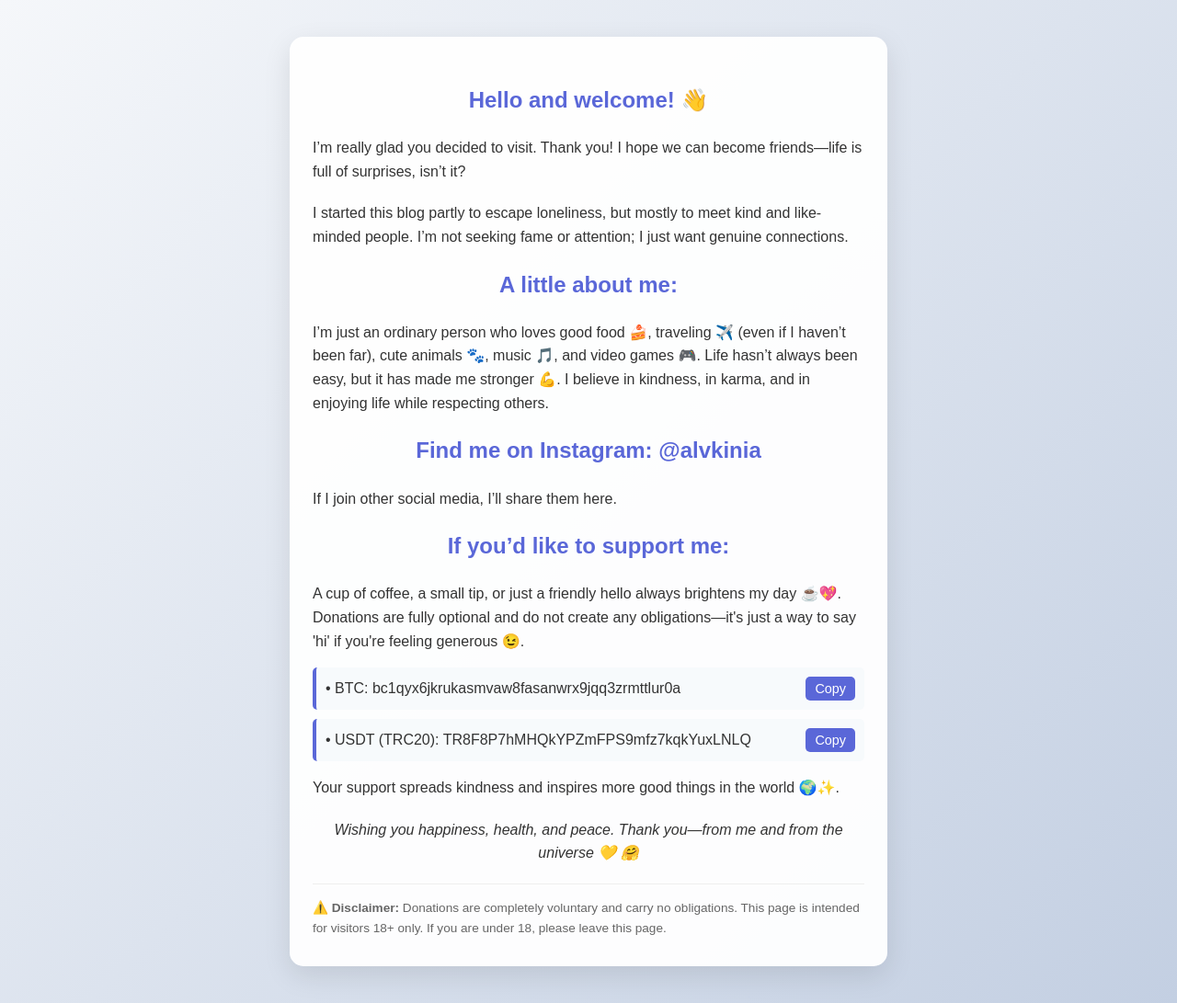
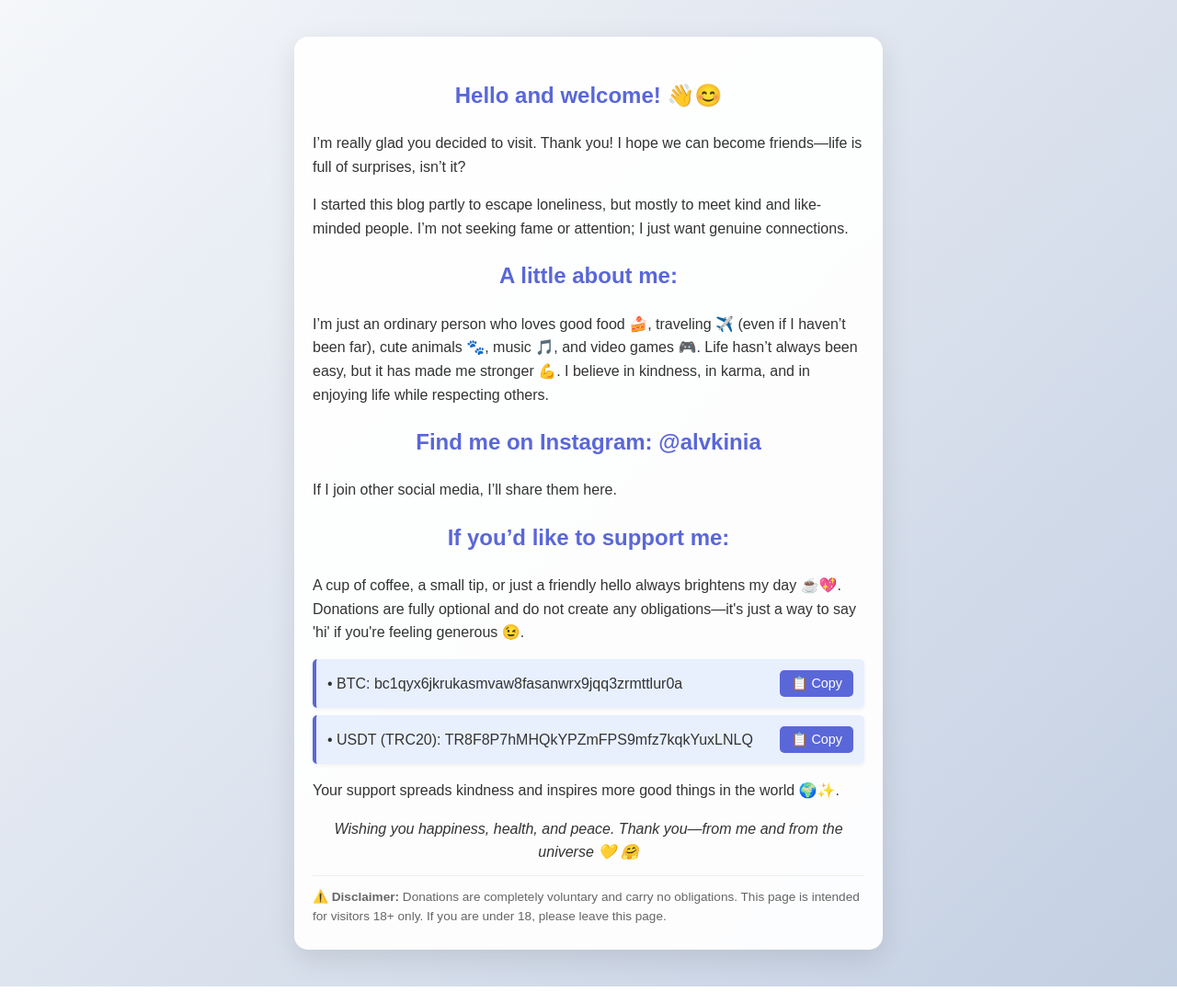
Before and after one commit to Alvkinia/donate, a plain HTML site: page index.html in a window 1280 px wide. Shown: the whole page at 92% size. Drawn offline with Linux system fonts and the light colour scheme.

Commit message:
Update index.html

```diff
--- a/index.html
+++ b/index.html
@@ -26,7 +26,7 @@
             background: rgba(255,255,255,0.95);
             border-radius: 15px;
             box-shadow: 0 10px 30px rgba(0, 0, 0, 0.1);
-            padding: 30px 25px; /* Чуть меньше padding для компактности на телефоне */
+            padding: 25px 20px; /* Уменьшил для компактности */
             margin: 20px auto;
             opacity: 0;
             transform: translateY(30px);
@@ -39,7 +39,7 @@
         }
 
         section {
-            margin-bottom: 20px; /* Компактные отступы между секциями */
+            margin-bottom: 12px; /* Компактнее отступы */
         }
 
         h1, h2 {
@@ -54,7 +54,7 @@
 
         p, ul {
             text-align: left;
-            margin-bottom: 15px; /* Уменьшил для одного экрана */
+            margin-bottom: 12px; /* Уменьшил для одного экрана */
         }
 
         ul {
@@ -63,11 +63,12 @@
         }
 
         li {
-            margin-bottom: 10px;
-            padding: 10px;
-            background: #f7fafc;
+            margin-bottom: 8px; /* Ещё компактнее */
+            padding: 12px; /* Немного больше внутри для уюта */
+            background: #e8f0fe; /* Темнее, теплее — не сухо */
             border-left: 4px solid #5a67d8;
             border-radius: 5px;
+            box-shadow: 0 2px 4px rgba(0,0,0,0.05); /* Лёгкая тень для глубины */
             display: flex;
             justify-content: space-between;
             align-items: center;
@@ -89,7 +90,7 @@
             background: #5a67d8;
             color: white;
             border: none;
-            padding: 5px 10px;
+            padding: 6px 12px; /* Чуть больше для удобства тычка */
             border-radius: 5px;
             cursor: pointer;
             font-size: 0.9em;
@@ -116,7 +117,7 @@
             font-size: 0.85em;
             color: #666;
             border-top: 1px solid #eee;
-            padding-top: 15px; /* Компактнее */
+            padding-top: 12px;
             text-align: center;
         }
 
@@ -130,16 +131,24 @@
             right: 20px;
             background: #48bb78;
             color: white;
-            padding: 10px 20px;
-            border-radius: 5px;
+            padding: 12px 20px; /* Чуть больше для заметности */
+            border-radius: 8px;
             display: none;
             z-index: 1000;
             box-shadow: 0 4px 12px rgba(0,0,0,0.15);
+            animation: bounce 0.3s ease; /* Анимация для "вау" */
+            font-weight: bold;
+        }
+
+        @keyframes bounce {
+            0%, 20%, 50%, 80%, 100% { transform: translateY(0); }
+            40% { transform: translateY(-5px); }
+            60% { transform: translateY(-3px); }
         }
 
         @media (max-width: 600px) {
             .container {
-                padding: 20px 15px;
+                padding: 18px 15px; /* Компактно на мобиле */
                 margin: 10px;
             }
             li {
@@ -151,7 +160,7 @@
                 width: 100%;
             }
             section {
-                margin-bottom: 15px; /* Ещё компактнее на мобиле */
+                margin-bottom: 10px;
             }
         }
     </style>
@@ -159,7 +168,7 @@
 <body>
     <div class="container reveal">
         <section class="reveal">
-            <h1>Hello and welcome! 👋</h1>
+            <h1>Hello and welcome! 👋😊</h1> <!-- Добавил улыбку для тепла -->
             <p>I’m really glad you decided to visit. Thank you! I hope we can become friends—life is full of surprises, isn’t it?</p>
         </section>
 
@@ -183,11 +192,11 @@
             <ul>
                 <li>
                     <span>• BTC: bc1qyx6jkrukasmvaw8fasanwrx9jqq3zrmttlur0a</span>
-                    <button onclick="copyToClipboard('bc1qyx6jkrukasmvaw8fasanwrx9jqq3zrmttlur0a')" aria-label="Copy BTC address">Copy</button>
+                    <button onclick="copyToClipboard('bc1qyx6jkrukasmvaw8fasanwrx9jqq3zrmttlur0a')" aria-label="Copy BTC address">📋 Copy</button> <!-- Иконка для ясности -->
                 </li>
                 <li>
                     <span>• USDT (TRC20): TR8F8P7hMHQkYPZmFPS9mfz7kqkYuxLNLQ</span>
-                    <button onclick="copyToClipboard('TR8F8P7hMHQkYPZmFPS9mfz7kqkYuxLNLQ')" aria-label="Copy USDT address">Copy</button>
+                    <button onclick="copyToClipboard('TR8F8P7hMHQkYPZmFPS9mfz7kqkYuxLNLQ')" aria-label="Copy USDT address">📋 Copy</button>
                 </li>
             </ul>
             <p>Your support spreads kindness and inspires more good things in the world 🌍✨.</p>
@@ -209,9 +218,9 @@
         function copyToClipboard(text) {
             navigator.clipboard.writeText(text).then(function() {
                 const toast = document.getElementById('toast');
-                toast.textContent = 'Copied! 😊';
+                toast.textContent = 'Copied! 💚'; // Добавил сердечко для радости
                 toast.style.display = 'block';
-                setTimeout(() => { toast.style.display = 'none'; }, 2000);
+                setTimeout(() => { toast.style.display = 'none'; }, 2500); // Чуть дольше для заметности
             }).catch(function(err) {
                 console.error('Copy failed:', err);
             });
@@ -227,7 +236,7 @@
                 if (elementTop < windowHeight - 50 && !el.classList.contains('visible')) {
                     setTimeout(() => {
                         el.classList.add('visible');
-                    }, index * 150); // Твоя задержка — для магии!
+                    }, index * 150);
                 }
             });
         }
```
